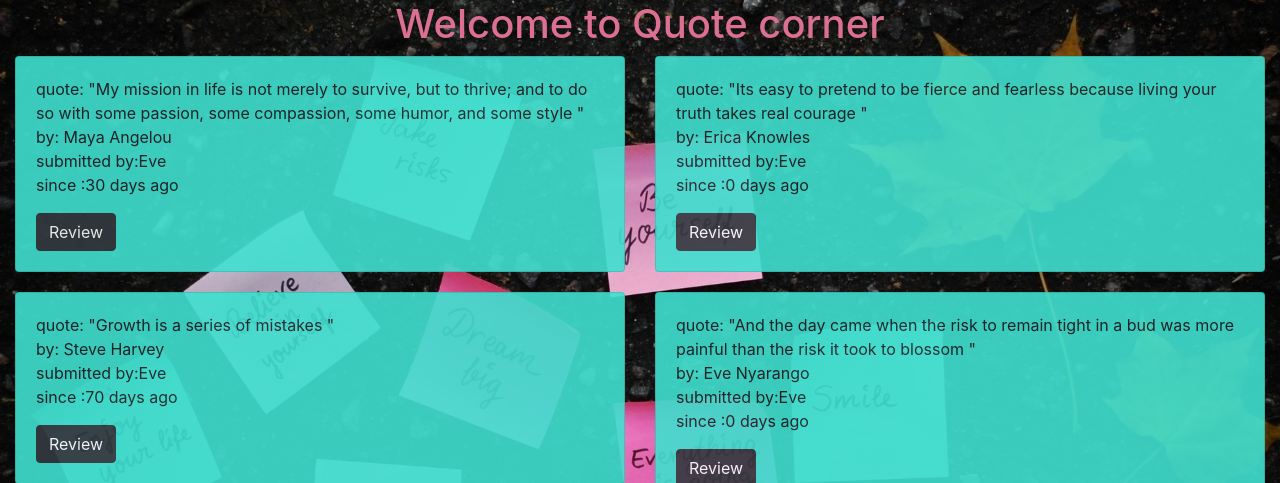
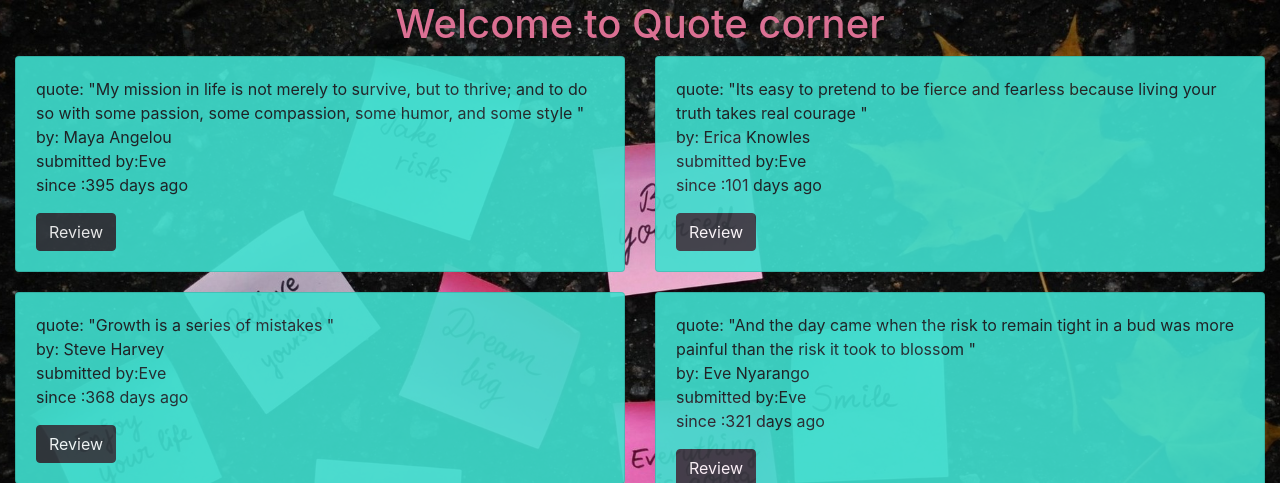
Before and after one commit to EveNyarango/Quotes, an Angular app: page / in a window 1280 px wide. Shown: the top 483 px of the page. Built offline with nearby package versions, Linux system fonts and the light colour scheme.

Commit message:
solve date count

```diff
--- a/src/app/quote/quote.component.ts
+++ b/src/app/quote/quote.component.ts
@@ -9,10 +9,10 @@ export class QuoteComponent implements OnInit {
 
 
   quotes: Quote[] = [
-    new Quote('My mission in life is not merely to survive, but to thrive; and to do so with some passion, some compassion, some humor, and some style ', 'Maya Angelou ', 'Eve', new Date(2020, 11, 5)),
-    new Quote('Its easy to pretend to be fierce and fearless because living your truth takes real courage ', 'Erica Knowles', 'Eve', new Date(2010, 11, 14)),
-    new Quote('Growth is a series of mistakes ', 'Steve Harvey', 'Eve', new Date(2020, 12, 14)),
-    new Quote('And the day came when the risk to remain tight in a bud was more painful than the risk it took to blossom ', 'Eve Nyarango ', 'Eve', new Date(2010, 11, 14))
+    new Quote('My mission in life is not merely to survive, but to thrive; and to do so with some passion, some compassion, some humor, and some style ', 'Maya Angelou ', 'Eve', new Date(2021, 11, 5)),
+    new Quote('Its easy to pretend to be fierce and fearless because living your truth takes real courage ', 'Erica Knowles', 'Eve', new Date(2021, 1, 14)),
+    new Quote('Growth is a series of mistakes ', 'Steve Harvey', 'Eve', new Date(2021, 10, 8)),
+    new Quote('And the day came when the risk to remain tight in a bud was more painful than the risk it took to blossom ', 'Eve Nyarango ', 'Eve', new Date(2021, 8, 22))
   ];
   addNewQuote(quote){
     let quoteLength = this.quotes.length;
```
